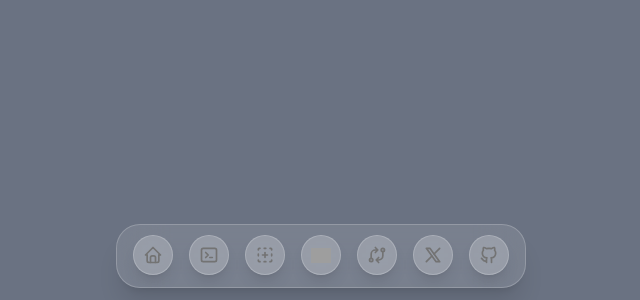
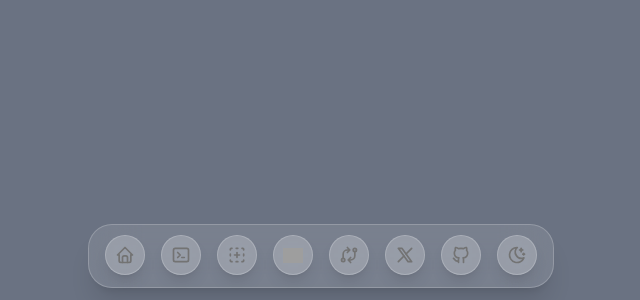
Before and after one commit to TheSamadAzeez/portfolio, a Next.js app: page / in a window 1280 px wide. Shown: the part 500-800 px from the top of the page, without its empty margins (319-959 px from the left). Built offline with nearby package versions, Linux system fonts and the light colour scheme; grey boxes are pictures that could not be loaded.

Commit message:
feat: add theme toggle functionality and update FloatingDock component to support onClick actions

```diff
--- a/src/components/custom/dock.tsx
+++ b/src/components/custom/dock.tsx
@@ -2,10 +2,28 @@
 
 import React from 'react'
 import { FloatingDock } from '@/components/ui/floating-dock'
-import { IconBrandGithub, IconBrandX, IconExchange, IconHome, IconNewSection, IconTerminal2 } from '@tabler/icons-react'
+import {
+  IconBrandGithub,
+  IconBrandX,
+  IconExchange,
+  IconHome,
+  IconNewSection,
+  IconTerminal2,
+  IconSunFilled,
+  IconMoonStars,
+} from '@tabler/icons-react'
+import { useTheme } from 'next-themes'
 
 export function Dock() {
-  const links = [
+  const { theme, setTheme } = useTheme()
+  const [mounted, setMounted] = React.useState(false)
+
+  // Avoid hydration mismatch
+  React.useEffect(() => {
+    setMounted(true)
+  }, [])
+
+  const links: { title: string; icon: React.ReactNode; href: string; onClick?: () => void }[] = [
     {
       title: 'Home',
       icon: <IconHome className="h-full w-full text-neutral-500 dark:text-neutral-300" />,
@@ -44,12 +62,28 @@ export function Dock() {
       href: '#',
     },
   ]
+
+  // Add theme toggle button based on current theme
+  if (mounted) {
+    links.push({
+      title: theme === 'dark' ? 'Light Mode' : 'Dark Mode',
+      icon:
+        theme === 'dark' ? (
+          <IconSunFilled className="h-full w-full text-neutral-500 dark:text-neutral-300" />
+        ) : (
+          <IconMoonStars className="h-full w-full text-neutral-500 dark:text-neutral-300" />
+        ),
+      href: '#',
+      onClick: () => setTheme(theme === 'dark' ? 'light' : 'dark'),
+    })
+  }
+
   return (
     <div className="flex h-[35rem] w-full items-center justify-center">
       <FloatingDock
         items={links}
-        desktopClassName="fixed bottom-3 backdrop-blur-xl bg-white/10 dark:bg-black/10 border border-white/20 dark:border-white/10 rounded-3xl shadow-xl"
-        mobileClassName="fixed bottom-2 right-1"
+        desktopClassName="fixed bottom-3 z-10 backdrop-blur-xl bg-white/10 dark:bg-black/10 border border-white/20 dark:border-white/10 rounded-3xl shadow-xl"
+        mobileClassName="fixed bottom-2 z-10 right-1"
       />
     </div>
   )
--- a/src/components/ui/floating-dock.tsx
+++ b/src/components/ui/floating-dock.tsx
@@ -9,7 +9,7 @@ export const FloatingDock = ({
   desktopClassName,
   mobileClassName,
 }: {
-  items: { title: string; icon: React.ReactNode; href: string }[]
+  items: { title: string; icon: React.ReactNode; href: string; onClick?: () => void }[]
   desktopClassName?: string
   mobileClassName?: string
 }) => {
@@ -25,7 +25,7 @@ const FloatingDockMobile = ({
   items,
   className,
 }: {
-  items: { title: string; icon: React.ReactNode; href: string }[]
+  items: { title: string; icon: React.ReactNode; href: string; onClick?: () => void }[]
   className?: string
 }) => {
   const [open, setOpen] = useState(false)
@@ -54,6 +54,12 @@ const FloatingDockMobile = ({
                 <a
                   href={item.href}
                   key={item.title}
+                  onClick={(e) => {
+                    if (item.onClick) {
+                      e.preventDefault()
+                      item.onClick()
+                    }
+                  }}
                   className="flex h-10 w-10 items-center justify-center rounded-full border border-white/20 bg-white/20 shadow-lg backdrop-blur-xl dark:border-white/10 dark:bg-black/20"
                 >
                   <div className="relative z-10 h-4 w-4">{item.icon}</div>
@@ -77,7 +83,7 @@ const FloatingDockDesktop = ({
   items,
   className,
 }: {
-  items: { title: string; icon: React.ReactNode; href: string }[]
+  items: { title: string; icon: React.ReactNode; href: string; onClick?: () => void }[]
   className?: string
 }) => {
   const mouseX = useMotionValue(Infinity)
@@ -102,11 +108,13 @@ function IconContainer({
   title,
   icon,
   href,
+  onClick,
 }: {
   mouseX: MotionValue
   title: string
   icon: React.ReactNode
   href: string
+  onClick?: () => void
 }) {
   const ref = useRef<HTMLDivElement>(null)
 
@@ -147,7 +155,15 @@ function IconContainer({
   const [hovered, setHovered] = useState(false)
 
   return (
-    <a href={href}>
+    <a
+      href={href}
+      onClick={(e) => {
+        if (onClick) {
+          e.preventDefault()
+          onClick()
+        }
+      }}
+    >
       <motion.div
         ref={ref}
         style={{ width, height }}
```
